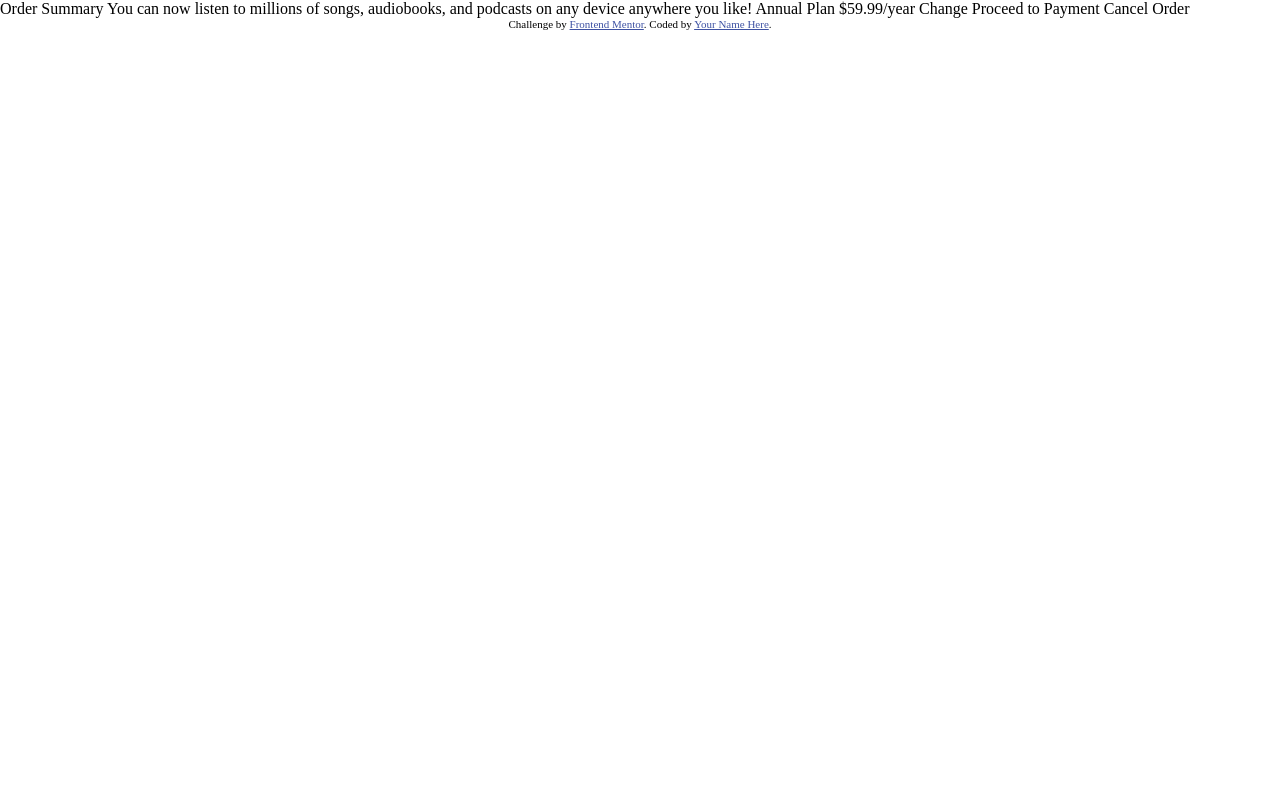
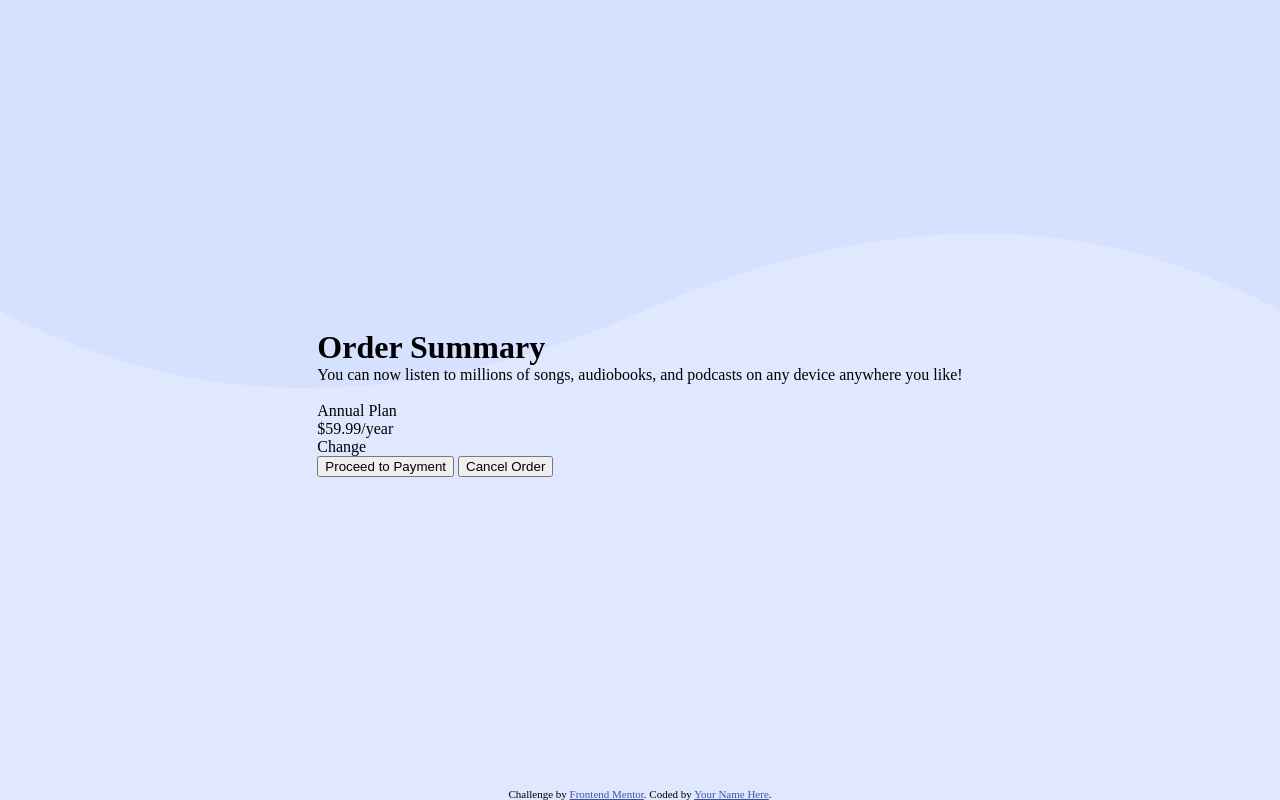
Before and after one commit to novanAfnd/frontend-mentor-order-summary-component, a plain HTML site: page index.html in a window 1280 px wide. Drawn offline with Linux system fonts and the light colour scheme.

Commit message:
Setting the Body and Main

```diff
--- a/index.html
+++ b/index.html
@@ -12,8 +12,25 @@
   </head>
   <body>
     <main>
-      Order Summary You can now listen to millions of songs, audiobooks, and podcasts on any device anywhere you like!
-      Annual Plan $59.99/year Change Proceed to Payment Cancel Order
+      <div class="card">
+        <img class="card__image" src="" alt="" />
+        <h1 class="card__heading">Order Summary</h1>
+        <p class="card__text">
+          You can now listen to millions of songs, audiobooks, and podcasts on any device anywhere you like!
+        </p>
+        <div class="card__plan">
+          <div class="card__plan-description">
+            <img class="card__plan-description__image" src="" alt="" />
+            <p class="card__plan-description__upper-text">Annual Plan</p>
+            <p class="card__plan-description__lower-text">$59.99/year</p>
+          </div>
+          <div class="card__plan-change">
+            <p class="card__plan-change__text">Change</p>
+          </div>
+        </div>
+        <button class="card__button card__button--proceed">Proceed to Payment</button>
+        <button class="card__button card__button--cancel">Cancel Order</button>
+      </div>
     </main>
 
     <footer>
--- a/style.css
+++ b/style.css
@@ -6,10 +6,69 @@
 
 /* Center the card in the browser */
 body {
+  background-color: hsl(225, 100%, 94%);
+  background-image: url(images/pattern-background-mobile.svg);
+  background-repeat: no-repeat;
+  background-size: contain;
+  width: 100%;
+  height: 100vh; /* take up the entire vertical height of the user’s screen */
+  display: flex;
+  flex-direction: column;
+  justify-content: center;
+  align-items: center;
 }
 
 /* Main */
 main {
+  flex: 1; /* take up the available space, and stay in the middle. So that the attributes are placed closer to the bottom edge */
+  display: flex;
+  justify-content: center;
+  align-items: center;
+}
+
+/* Card Block */
+.card {
+}
+
+.card__image {
+}
+
+.card__heading {
+}
+
+.card__text {
+}
+
+/* Card Plan */
+.card__plan {
+}
+
+.card__plan-description {
+}
+
+.card__plan-description__image {
+}
+
+.card__plan-description__upper-text {
+}
+
+.card__plan-description__lower-text {
+}
+
+.card__plan-change {
+}
+
+.card__plan-change__text {
+}
+
+/* Button */
+.card__button {
+}
+
+.card__button--proceed {
+}
+
+.card__button--cancel {
 }
 
 /* Footer */
@@ -23,4 +82,7 @@
 
 /* Desktop */
 @media (min-width: 768px) {
+  body {
+    background-image: url(images/pattern-background-desktop.svg);
+  }
 }
```
